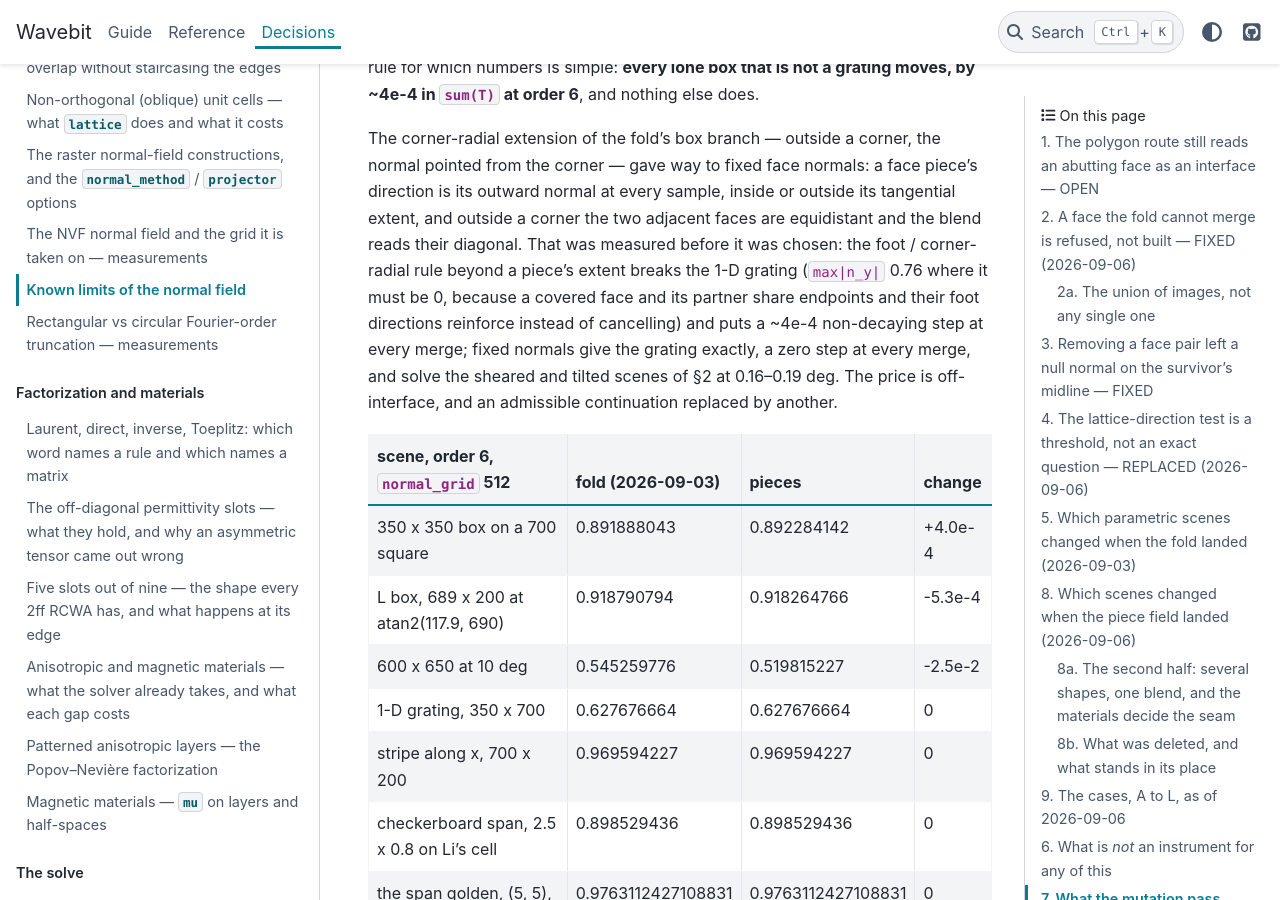
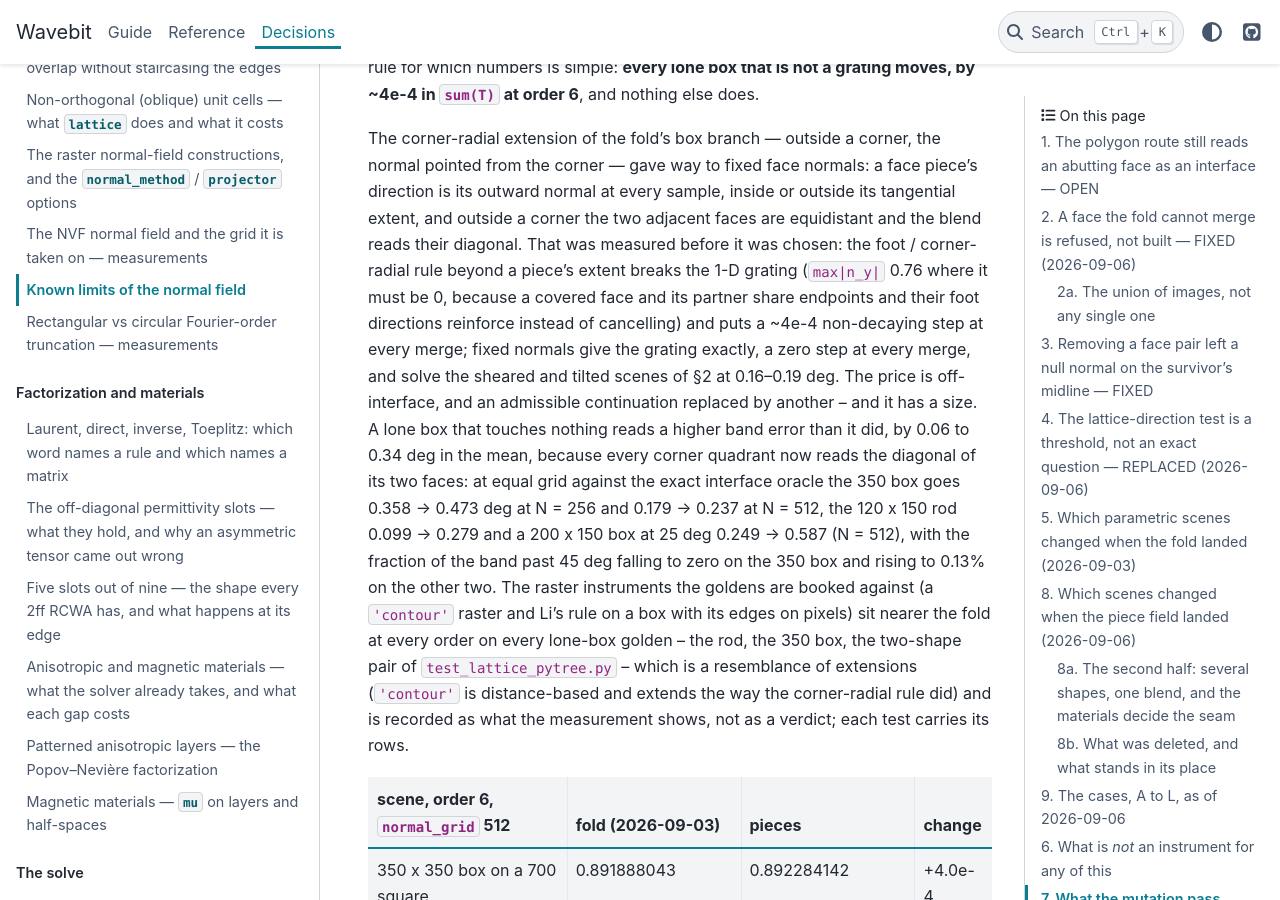
Before and after one commit to fieldalgo/wavebit, a Sphinx documentation site: the page built from docs/normal-field-known-limits.md, in a window 1280 px wide and 900 px high, scrolled down 14024 px. Built offline with Sphinx 7.4.7 and the PyData theme 0.15.4, drawn with Linux system fonts in a browser that asks for light colours.

Commit message:
docs(goldens): the three moved lone-box goldens say what the instruments show
The re-derivation prose on the 350 box, the 120 x 150 rod and the two-shape
pair claimed agreement with, or an on-Gamma improvement against,
instruments that favour the previous fold field at every equal order and
grid; the 350 box's "0.237 deg against 0.358 for the fold" compared the
pieces at N = 512 with the fold at N = 256, and the rod pointed at a
judgment in test_nvf_self_coincident_faces.py that contains no rod.

Re-measured on the 8bfc6aa tree (git archive) and this one with the
shipped oracle, at equal grid: the 350 box reads 0.358 -> 0.473 deg at
N = 256 and 0.179 -> 0.237 at N = 512 (the fraction past 45 deg 0.39% ->
0.00% and 0.20% -> 0.00%), the rod 0.099 -> 0.279 deg (0.00% -> 0.13%),
a 200 x 150 box at 25 deg 0.249 -> 0.587. Against the raster instruments
(a 'contour' raster and Li's rule, exact for an axis-aligned box, edges
on pixels) the fold sits nearer at every order on every golden: the 350
box 1.3e-4 / 6.8e-5 / 1.2e-4 against 5.3e-4 / 3.5e-4 / 2.3e-4 at orders
6 / 9 / 12; the rod 3.5e-5 / 3.6e-5 / 2.7e-5 against 2.5e-4 / 6.6e-5 /
5.8e-5 (contour) and 4.2e-5 / 1.1e-5 / 3.3e-5 against 1.7e-4 / 4.0e-5 /
6.4e-5 (Li). Every parametric and raster row reproduces to the digit
printed.

The justification is now stated as what it is: the accepted C3 price --
a face piece's direction is its outward normal everywhere, so the corner
quadrants read the diagonal, which buys the exact grating, a zero step at
every merge and the sheared and tilted boxes -- with both fields' band
numbers at equal grid, the full instrument rows including the fold's at
orders 9 and 12, and no reference to a judgment that does not exist. The
'contour' instrument's nearness to the fold is recorded as a resemblance
of extensions rather than read as a verdict either way. Section 8 of the
known-limits page carries the size of the price beside the table of what
moved.

Co-Authored-By: Claude Fable 5.1 <noreply@anthropic.com>

```diff
--- a/docs/normal-field-known-limits.md
+++ b/docs/normal-field-known-limits.md
@@ -479,7 +479,17 @@ was chosen: the foot / corner-radial rule beyond a piece's extent breaks the 1-D
 their foot directions reinforce instead of cancelling) and puts a ~4e-4 non-decaying step at
 every merge; fixed normals give the grating exactly, a zero step at every merge, and solve the
 sheared and tilted scenes of §2 at 0.16–0.19 deg. The price is off-interface, and an admissible
-continuation replaced by another.
+continuation replaced by another -- and it has a size. A lone box that touches nothing reads a
+higher band error than it did, by 0.06 to 0.34 deg in the mean, because every corner quadrant
+now reads the diagonal of its two faces: at equal grid against the exact interface oracle the
+350 box goes 0.358 -> 0.473 deg at N = 256 and 0.179 -> 0.237 at N = 512, the 120 x 150 rod
+0.099 -> 0.279 and a 200 x 150 box at 25 deg 0.249 -> 0.587 (N = 512), with the fraction of the
+band past 45 deg falling to zero on the 350 box and rising to 0.13% on the other two. The raster
+instruments the goldens are booked against (a `'contour'` raster and Li's rule on a box with its
+edges on pixels) sit nearer the fold at every order on every lone-box golden -- the rod, the 350
+box, the two-shape pair of `test_lattice_pytree.py` -- which is a resemblance of extensions
+(`'contour'` is distance-based and extends the way the corner-radial rule did) and is recorded as
+what the measurement shows, not as a verdict; each test carries its rows.
 
 | scene, order 6, `normal_grid` 512 | fold (2026-09-03) | pieces | change |
 |---|---|---|---|
```
Also changed, not shown: 2 other files.
